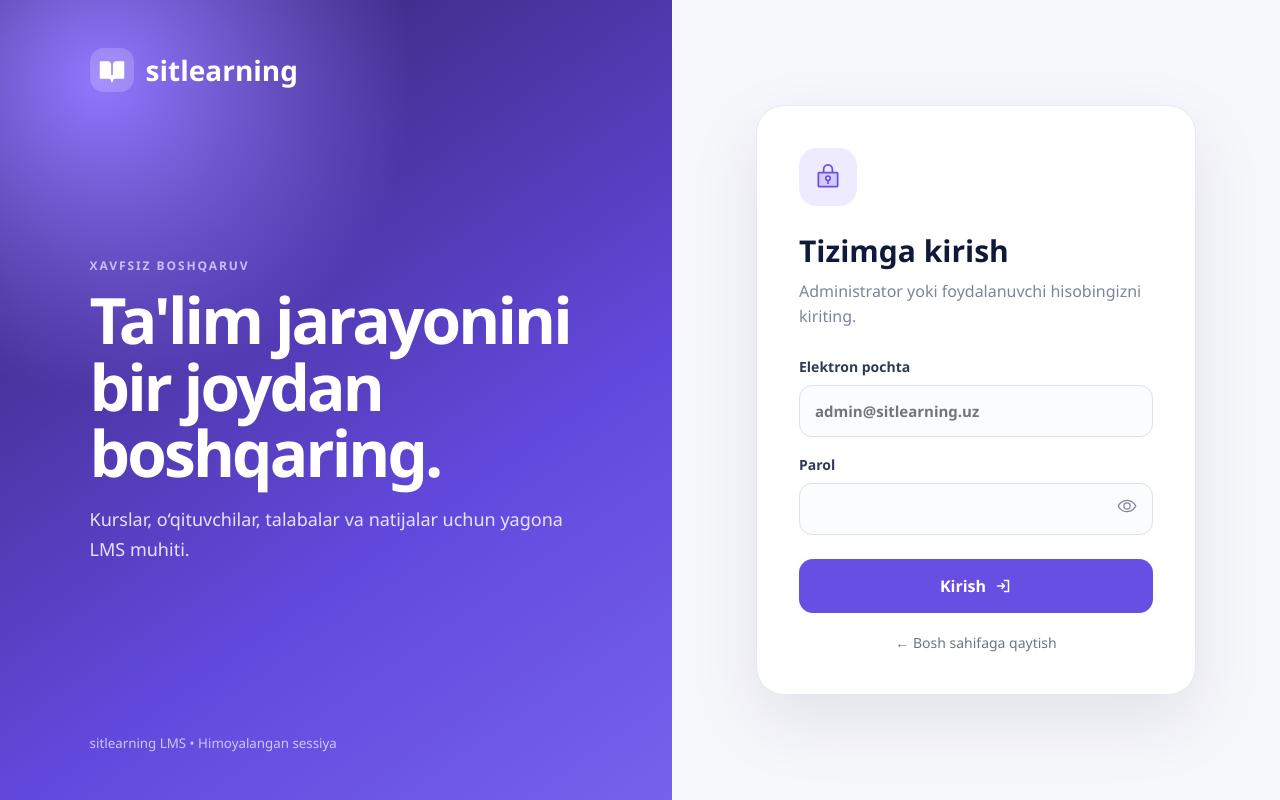
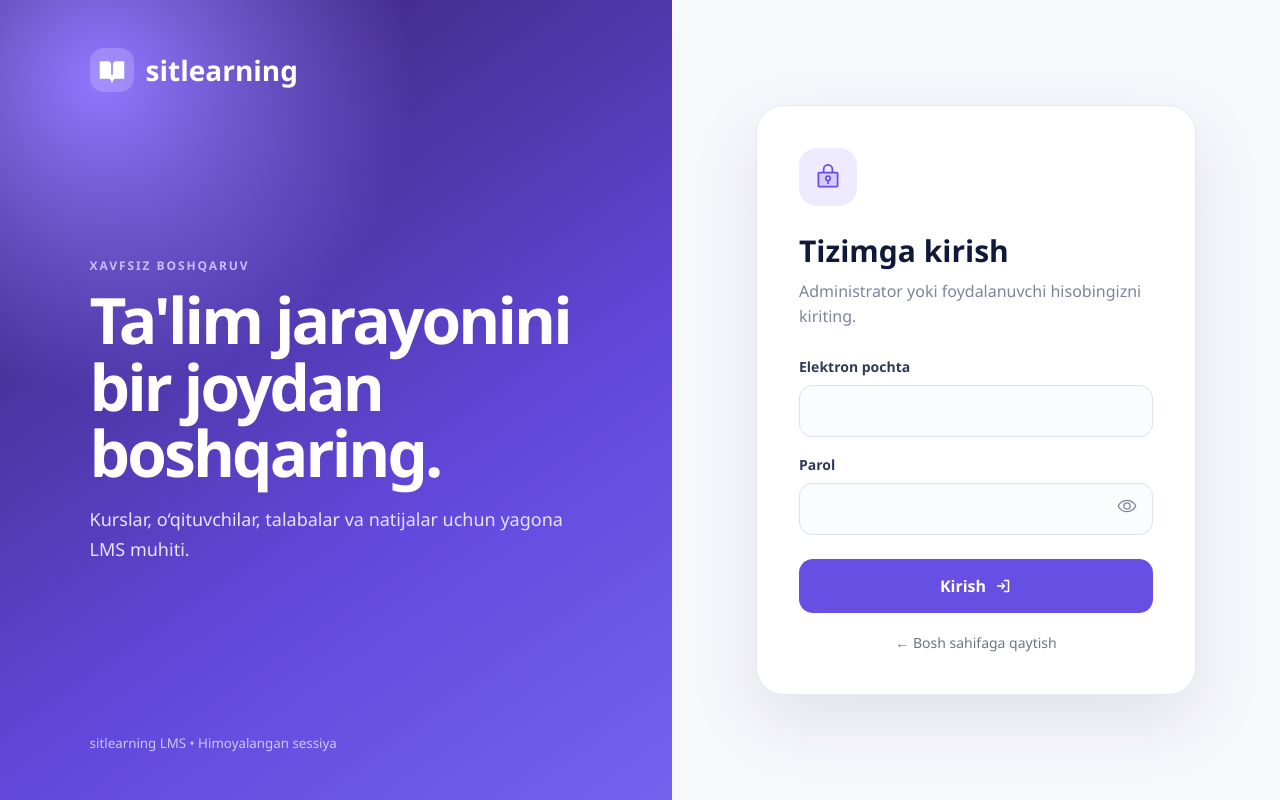
Before and after one commit to hallaboy/marifat-lms, a Next.js app: page /login in a window 1280 px wide. Built offline with nearby package versions, Linux system fonts and the light colour scheme; no server answers.

Commit message:
fix: remove email placeholder from login

```diff
--- a/app/login/page.tsx
+++ b/app/login/page.tsx
@@ -80,7 +80,6 @@ export default function LoginPage() {
               autoComplete="username"
               value={email}
               onChange={(event) => setEmail(event.target.value)}
-              placeholder="admin@sitlearning.uz"
               required
             />
           </label>
```
